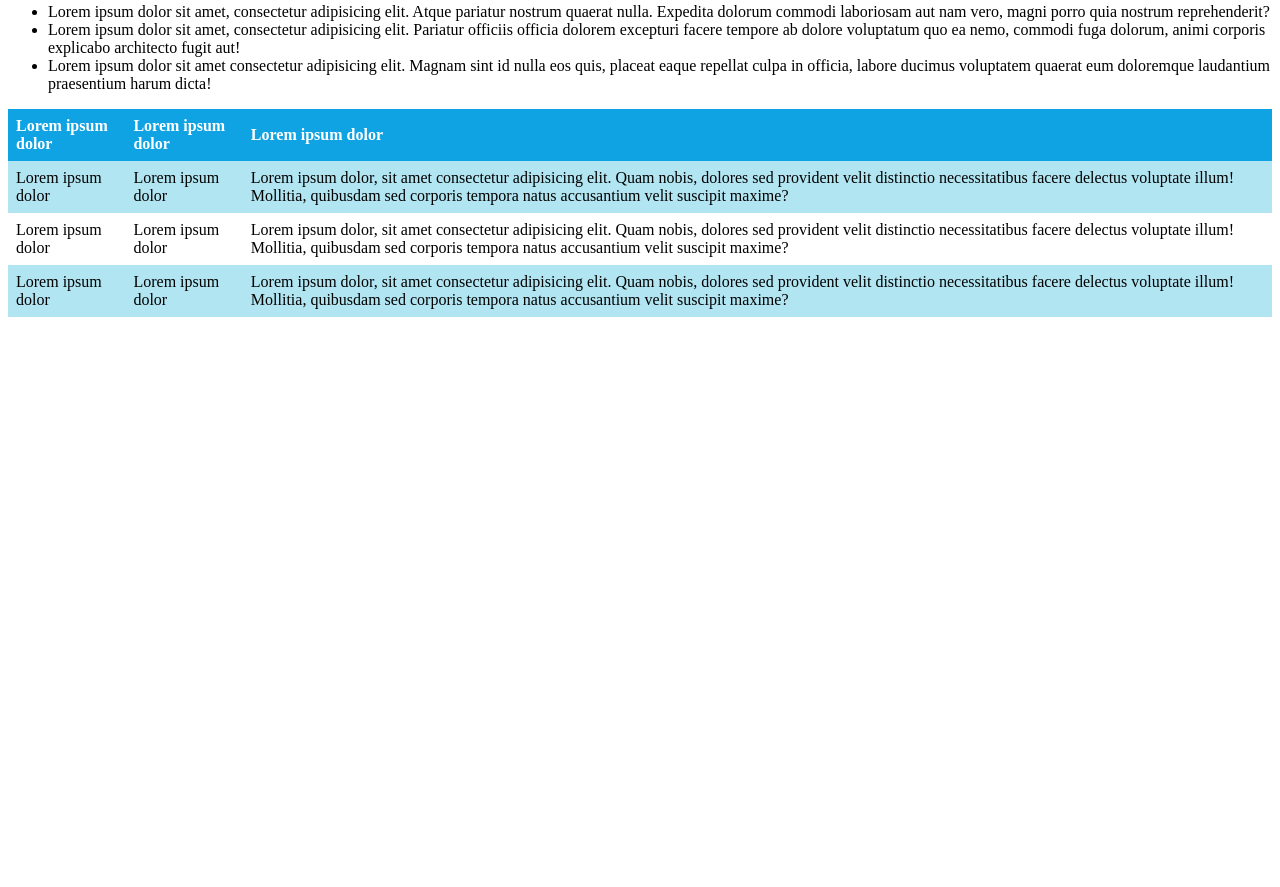
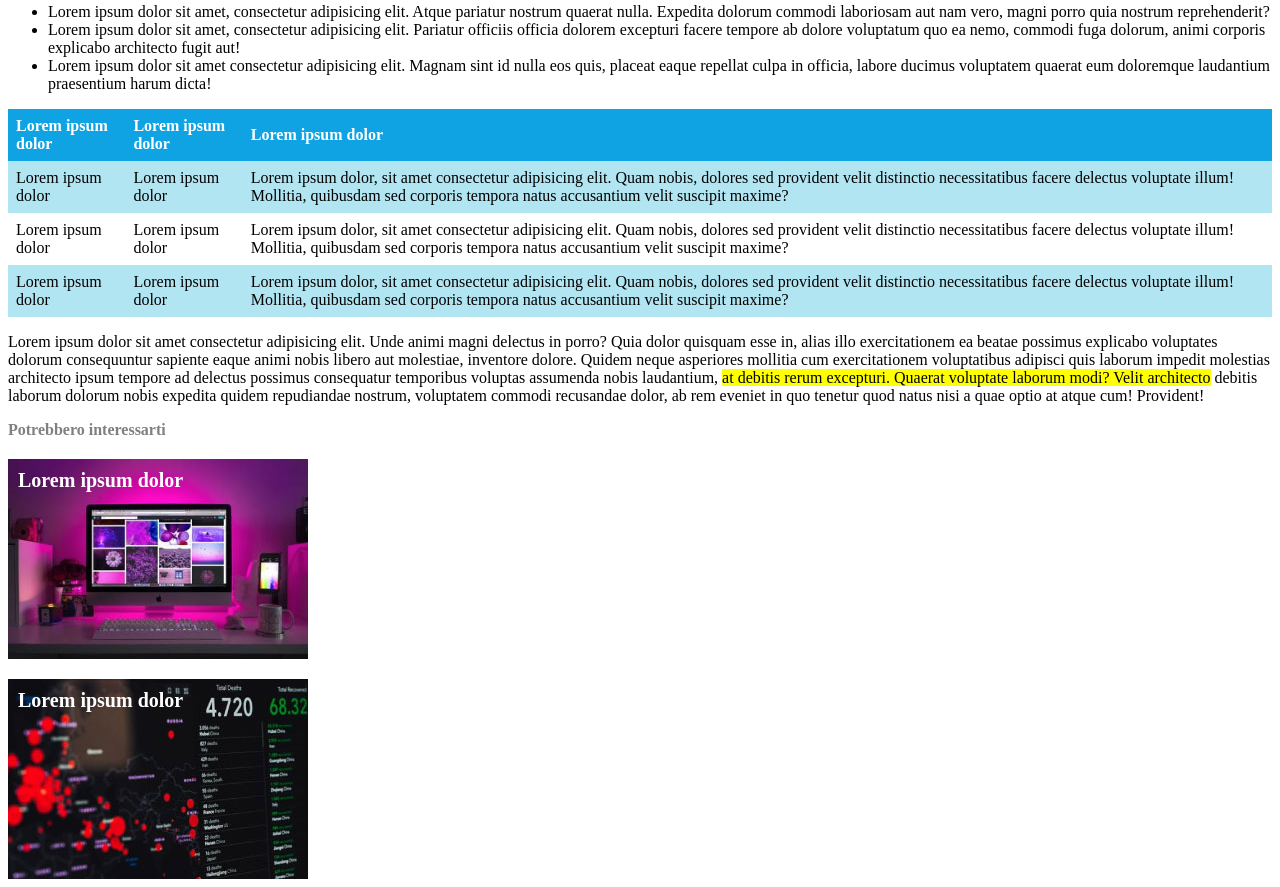
Before and after one commit to AlessiaCiabatti/html-css-booleaner, a plain HTML site: page index.html in a window 1280 px wide. Shown: the part 789-1676 px from the top of the page. Before the commit the page ends 1114 px from the top, so only its background shows below. Drawn offline with Linux system fonts and the light colour scheme.

Commit message:
[add] footer

```diff
--- a/css/style.css
+++ b/css/style.css
@@ -2,6 +2,7 @@ body{
   font-family:'Times New Roman', Times, serif
 }
 
+/* header */
 .pattern-background {
   background-image: url('../img/pattern.png');
   height: 170px;
@@ -14,7 +15,7 @@ div img{
   padding-top: 70px;
 }
 
-
+/* main */
 div h1{
   margin-bottom: 0px;
 }
@@ -43,6 +44,7 @@ div p .background-yellow{
   background-color: yellow;
 }
 
+  /* table */
 table{
   border-collapse: collapse;
   width: 100%;
@@ -62,3 +64,25 @@ td, th {
 tr:nth-child(odd) {
   background-color: #b1e5f2;
 }
+  /* /table */
+
+  /* footer */
+  #first-img{
+    background-image: url(../img/monitor.jpg);
+  }
+
+  #second-img{
+    background-image: url(../img/graph.jpg);
+  }
+
+  .background-footer{
+    width: 300px;
+    height: 200px;
+    background-repeat: no-repeat;
+  }
+
+  p.footer-description{
+    color: white;
+    padding: 10px 10px;
+    font-size: 20px;
+  }
--- a/index.html
+++ b/index.html
@@ -61,9 +61,26 @@
             <td>Lorem ipsum dolor, sit amet consectetur adipisicing elit. Quam nobis, dolores sed provident velit distinctio necessitatibus facere delectus voluptate illum! Mollitia, quibusdam sed corporis tempora natus accusantium velit suscipit maxime?</td>
           </tr>
         </tbody>
+      </table>
+    </div>
+
+    <div>
+      <p>Lorem ipsum dolor sit amet consectetur adipisicing elit. Unde animi magni delectus in porro? Quia dolor quisquam esse in, alias illo exercitationem ea beatae possimus explicabo voluptates dolorum consequuntur sapiente eaque animi nobis libero aut molestiae, inventore dolore. Quidem neque asperiores mollitia cum exercitationem voluptatibus adipisci quis laborum impedit molestias architecto ipsum tempore ad delectus possimus consequatur temporibus voluptas assumenda nobis laudantium, <span class="background-yellow">at debitis rerum excepturi. Quaerat voluptate laborum modi? Velit architecto</span> debitis laborum dolorum nobis expedita quidem repudiandae nostrum, voluptatem commodi recusandae dolor, ab rem eveniet in quo tenetur quod natus nisi a quae optio at atque cum! Provident!</p>
     </div>
   </main>
 
   <!-- footer potrebbero interessarti -->
+  <footer>
+    <div>
+      <p class="grey"><strong>Potrebbero interessarti</strong></p>
+    </div>
+    <div class="background-footer" id="first-img">
+      <p class="footer-description"><strong>Lorem ipsum dolor</strong></p>
+    </div>
+
+    <div class="background-footer" id="second-img">
+      <p class="footer-description"><strong>Lorem ipsum dolor</strong></p>
+    </div>
+  </footer>
 </body>
 </html>
```
